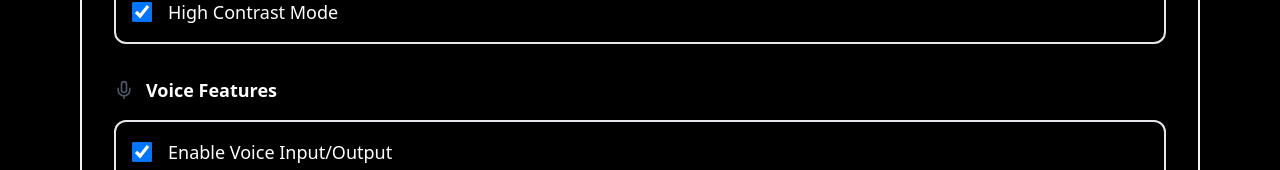
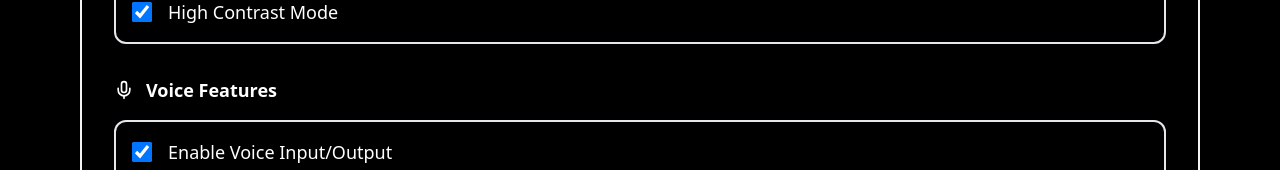
Before and after one commit to SuperrJoey/memocare, a React (Vite) app: page / in a window 1280 px wide. Both pictures are taken after a click on the button "Settings". Shown: the part 536-706 px from the top of the page. Built offline with nearby package versions, Linux system fonts and the light colour scheme.

Commit message:
Updated Settings.tsx

```diff
--- a/src/components/Settings.tsx
+++ b/src/components/Settings.tsx
@@ -66,7 +66,7 @@ export const Settings: React.FC<SettingsProps> = ({ settings, onSettingsChange }
 
         <div>
           <div className="flex items-center gap-3 mb-4">
-            <Mic className="w-5 h-5 text-gray-600" />
+            <Mic className="w-5 h-5 text-white" />
             <h3 className="text-lg font-semibold text-white">Voice Features</h3>
           </div>
           <label className="flex items-center gap-4 p-4 border-2 border-gray-200 rounded-xl hover:border-gray-300 cursor-pointer">
```
